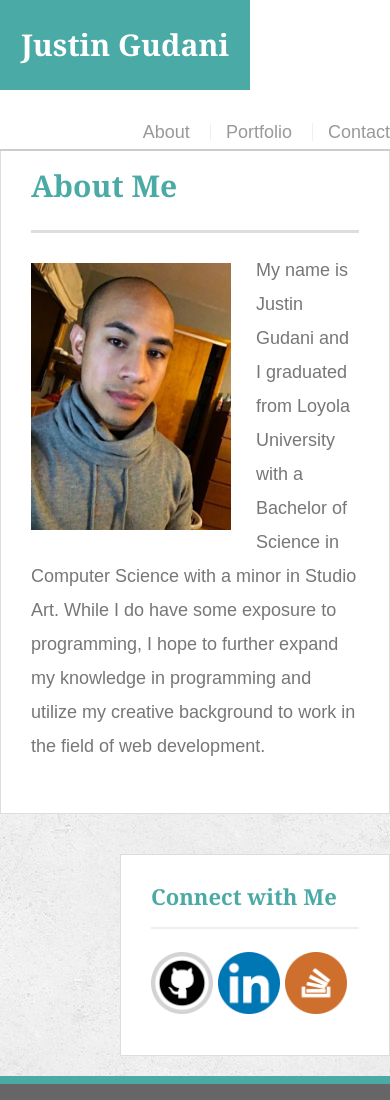
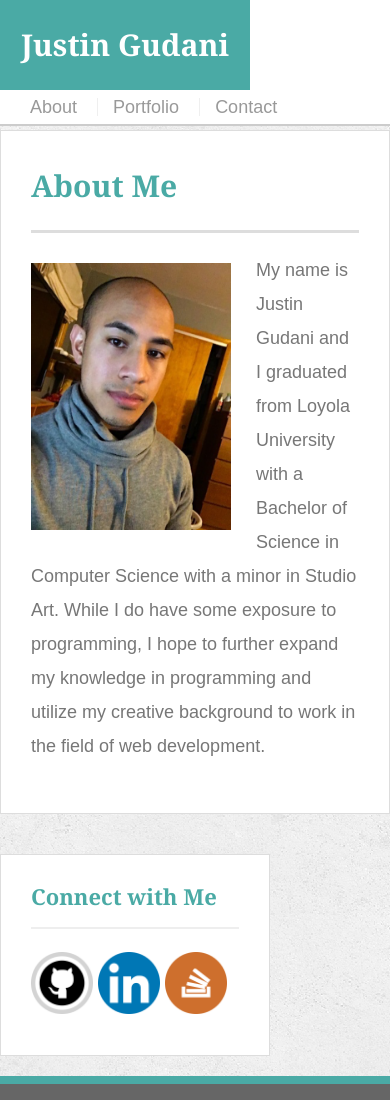
Before and after one commit to ohaikthxbai/Responsive-Portfolio, a plain HTML site: page index.html in a window 390 px wide. Shown: the top 1100 px of the page. Drawn offline with Linux system fonts and the light colour scheme.

Commit message:
working on the repsonsiveness of the website.

```diff
--- a/assets/css/style.css
+++ b/assets/css/style.css
@@ -9,6 +9,7 @@ body {
 * {
     box-sizing: border-box;
 }
+
 
 /* general */
 
@@ -49,6 +50,7 @@ h2,
 h3 {
     font-size: 22px;
 }
+
 
 /* header */
 
@@ -96,6 +98,7 @@ nav a:first-child {
     border-left: 0 none;
 }
 
+
 /* footer */
 
 footer {
@@ -108,6 +111,7 @@ footer {
     background: #666;
     border-top: 8px solid #4aaaa5;
 }
+
 
 /* sidebar */
 
@@ -140,6 +144,7 @@ h3,
     margin-right: 0;
 }
 
+
 /* main */
 
 #main-container {
@@ -155,6 +160,7 @@ h3,
     background: #fff;
     border: 1px solid #ddd;
 }
+
 
 /* portfolio page */
 
@@ -198,6 +204,7 @@ h3,
     margin-right: 25px;
 }
 
+
 /* contact page */
 
 #contact-form ul {
@@ -237,3 +244,23 @@ input[type=submit] {
     background: #4aaaa5;
     border: 0 none;
 }
+
+
+/* mobile responsiveness */
+
+@media screen and (max-width: 520px) {
+    nav {
+        float: left;
+        margin: auto;
+        text-align: center;
+    }d
+}
+
+@media (max-width: 920px) {
+    section.sidebar {
+        float: left;
+    }
+}
+
+
+}
--- a/index.html
+++ b/index.html
@@ -6,6 +6,8 @@
   <title>About | Justin Gudani</title>
   <link rel="stylesheet" type="text/css" href="assets/css/reset.css">
   <link rel="stylesheet" type="text/css" href="assets/css/style.css">
+  <!-- for mobile responsiveness -->
+  <meta name="viewport" content="width=device-width, initial-scale=1.0">
 </head>
 
 <body>
```
Also changed, not shown: contact.html (+2 -0 lines), portfolio.html (+2 -0 lines), 1 other file. Lines whose indentation alone changed are shown as unchanged.
